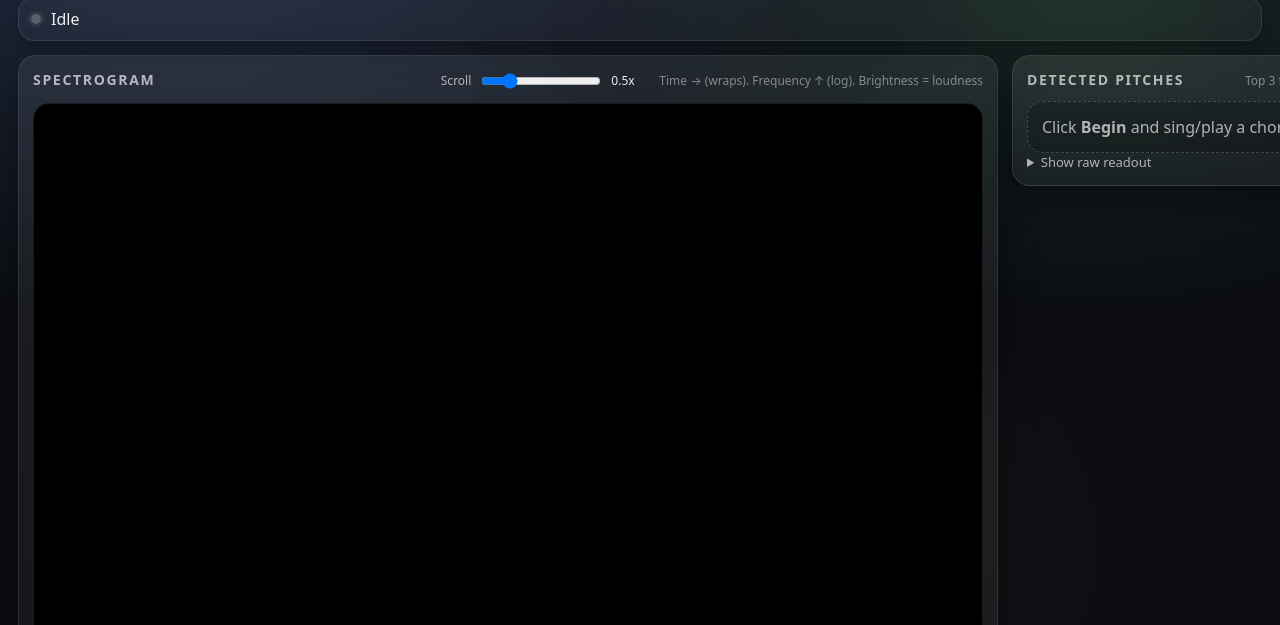
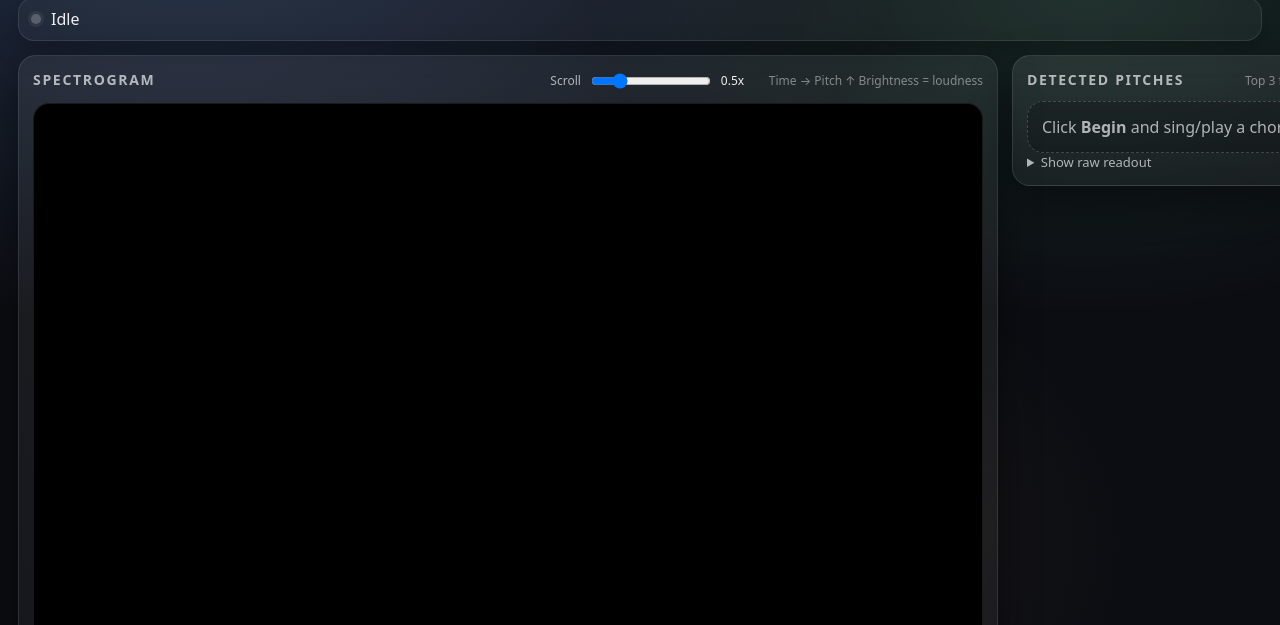
Before and after one commit to ehartung2-tech/multi-pitch-tuner, a plain HTML site: page index.html in a window 1280 px wide. Shown: the part 175-800 px from the top of the page. Drawn offline with Linux system fonts and the light colour scheme.

Commit message:
Simplify spectrogram key

```diff
--- a/index.html
+++ b/index.html
@@ -57,7 +57,7 @@
               <input id="specSpeed" type="range" min="0.25" max="1.5" step="0.25" value="0.5" />
               <span id="specSpeedLabel">0.5x</span>
             </label>
-            <div class="sub">Time → (wraps). Frequency ↑ (log). Brightness = loudness</div>
+            <div class="sub">Time → Pitch ↑ Brightness = loudness</div>
           </div>
         </div>
         <canvas id="spec"></canvas>
```
